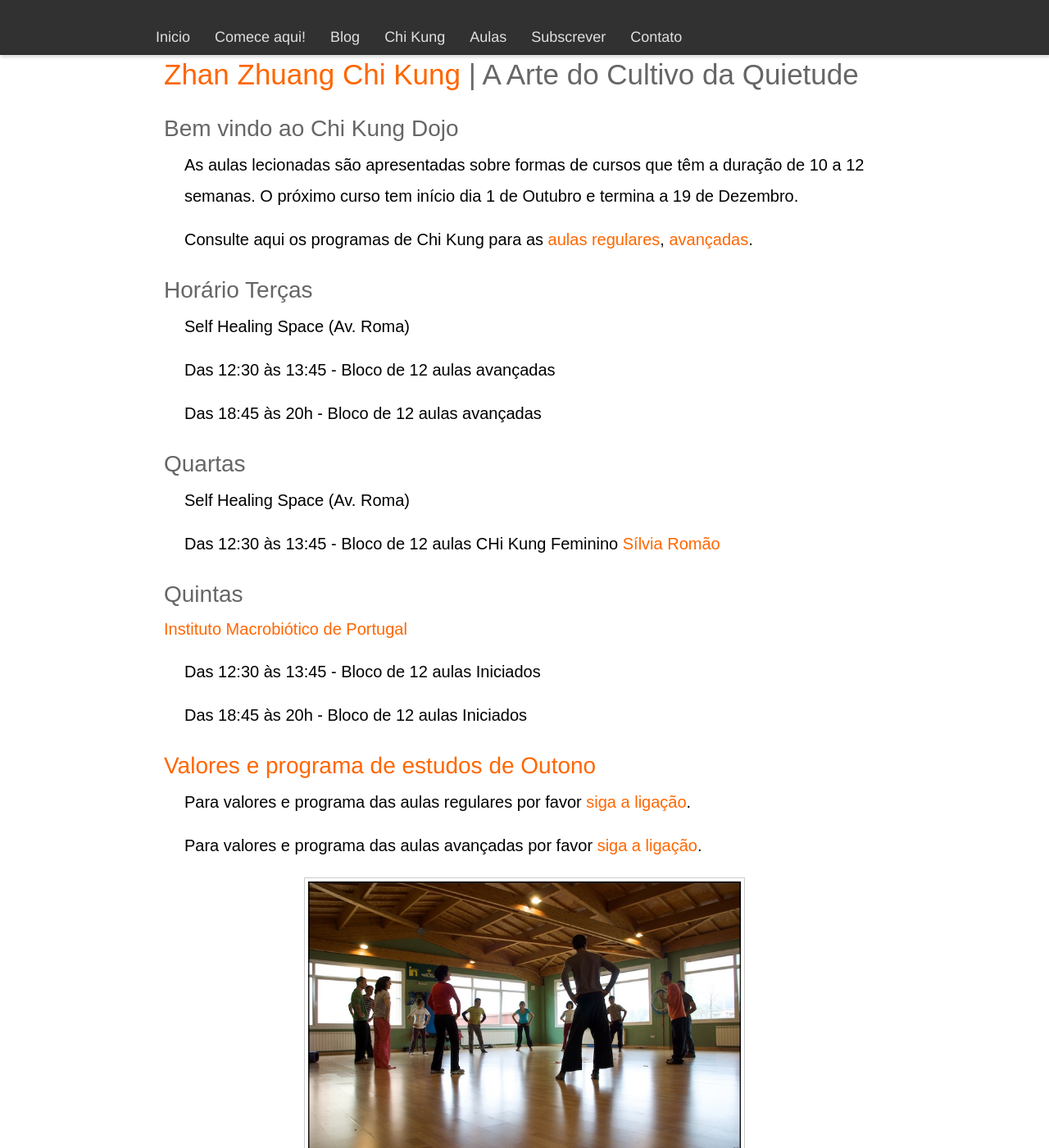
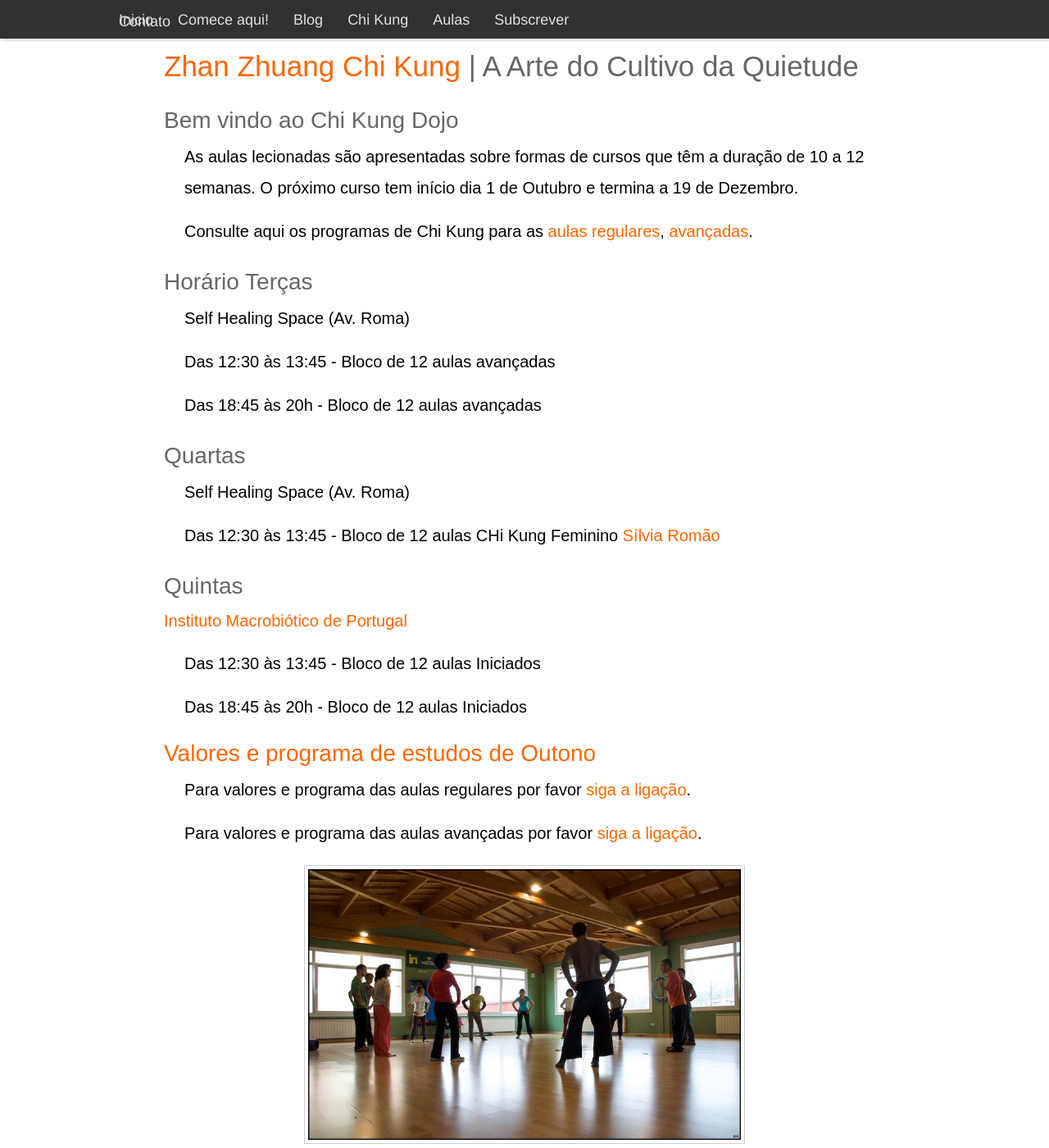
Before and after one commit to devagar/chikung, a Jekyll site: the page built from aulas.md, in a window 1280 px wide and 1400 px high. Shown: the whole window at 82% size. Built offline with Jekyll 4.4.1, drawn with Linux system fonts in a browser that asks for light colours.

Commit message:
fix menu

```diff
--- a/_layouts/default.html
+++ b/_layouts/default.html
@@ -16,8 +16,8 @@
     </head>
 
     <body>
-    <div class="container0 navbar navbar-top">
-      <div class="twenty columns offset-by-two">
+    <div class="container navbar navbar-top">
+      <div class="ten columns offset-by-two">
         <font face = "Helvetica">
         <ul>
            <li> <a href="{{ base.url }}/index.html">Inicio</a></li>
--- a/css/skeleton.css
+++ b/css/skeleton.css
@@ -21,37 +21,20 @@
 /* #Base 960 Grid
 ================================================== */
 
-#column-1{
-    position:fixed;
-    width: 23%;
-    top: 14%;
-    left: 10%;
-
-
-}
-
-#column-2{
-    position: relative;
-    width: 50%;
-    margin-left: 37%;
-    margin-top: 7.4%;
-}
-
-
-/*menu*/
+/*menu
 
     .container0                                  { position: relative; width: 960px; margin: 0 auto; padding: 0;}
     .container0 .column,
     .container0 .columns                         { float: left; display: inline; margin-left: 175px; margin-right: 10px; }
     .row0                                        { margin-bottom: 20px; }
-
+*/
 
 /*corpo*/
 
     .container                                  { position: relative; width: 960px; margin: 0 auto; padding: 0; }
     .container .column,
-    .container .columns                         { float: left; display: inline; margin-left: 10px; margin-right: 10px; margin-top: 10px; }
-    .row                                        { margin-bottom: 20px; }
+    .container .columns                  { float: left; display: inline; margin-left: 10px; margin-right: 10px; margin-top: 0px; margin-bottom: 5px; }
+    .row                                           { margin-bottom: 20px; }
 
 
     /* Nested Column Classes */
--- a/css/style.css
+++ b/css/style.css
@@ -29,12 +29,12 @@
   letter-spacing: 3px;
   color: #333;
   }
-/* Tutulo Post*/
+
 h2 {
   font-family: Helvetica, Arial, sans-serif;
   font-size: 28px;
   line-height: 35px;
-  margin-top: 25px;
+  margin-top: 20px;
   margin-bottom: 8px;
   /*font-variant: small-caps;*/
   letter-spacing: 0px;
@@ -73,6 +73,7 @@
   margin-top: 5px;
   margin-bottom: 15px;
 }
+
 
 span.s1, span.s2 {font:  Helvetica;
                     font-size: 35.0px;
@@ -230,25 +231,25 @@
   width: 100%;
   position: fixed;
   z-index: 1000;
-  padding-top: 10px;
-  padding-bottom: 10px;
+  padding-top: 2px;
+  padding-bottom: 15px;
   box-shadow: 1px 3px 3px #ddd;
-
-
 }
 
 .navbar-top {
-  top: 0;
+  top: 0px;
   border-bottom: 1px solid #272727;
 }
 .navbar-bottom {
-  bottom: 0;
+  bottom: 0px;
   border-top: 1px solid #272727;
 }
 .navbar p,
 .navbar li {
   font-size: 23px;
-  line-height: 26px;
+  line-height: 0px;
+ margin-bottom: 0;
+ margin-top: 0;
   margin: 0;
   padding: 0;
 }
@@ -260,7 +261,7 @@
 .navbar a {
   font-family: Helvetica, sans-serif, Verdana;
   font-size: 18px;
-  line-height: 20px;
+  line-height: 0px;
   text-decoration: none;
   color: #e0e0e0;
   /*font-weight: 400;*/
--- a/index.markdown
+++ b/index.markdown
@@ -38,6 +38,6 @@
 
 Chamo-me Lourenço de Azevedo e acredito que para além de toda a teoria que possamos ensinar e sistemas que possamos representar o mais importante é ensinar a integrar a prática no dia a dia. Em cada momento e atividade somos o reflexo dessa prática.
 
-Conheci o Chi Kung em 1997 e dedico o meu tempo exclusivamente à prática e ensino do Zhan Zhuang Chi Kung em aulas regulares em instituições de ensino eventos corporativos e aulas particulares.
+Conheci o Chi Kung em 1997 e dedico o meu tempo exclusivamente à prática e ensino do Zhan Zhuang Chi Kung em aulas regulares em instituições de ensino, eventos corporativos e aulas particulares.
 
 Escrevo com regularidade neste blog e sou o criador de programas de estudo que se destinam a levar a integração do Chi Kung para o dia a dia de cada praticante e/ou a fortalecer a prática já existente. [O meu curriculum detalhado](/files/cv2013.pdf)
```
